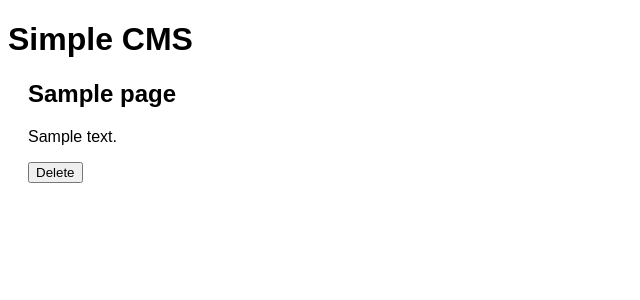
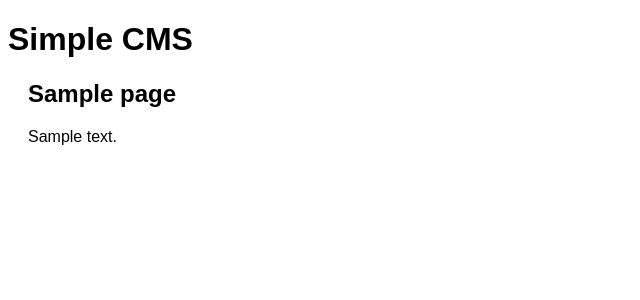
Before and after one commit to Josh-Reimer/ContentCrafter, a Flask app: page / in a window 1280 px wide. Shown: the top 300 px of the page, without its empty margins (0-640 px from the left). Run offline with Flask 3, Linux system fonts and the light colour scheme; tables that the repository leaves empty hold one stand-in row (values such as "Sample post").

Commit message:
removed delete button

```diff
--- a/templates/index.html
+++ b/templates/index.html
@@ -29,16 +29,9 @@
                 pageDiv.innerHTML = `
                     <h2>${page.title}</h2>
                     <p>${page.content}</p>
-                    <button onclick="deletePage(${id})">Delete</button>
                 `;
                 contentDiv.appendChild(pageDiv);
             }
-        }
-
-        // Delete a page
-        async function deletePage(id) {
-            await fetch(`${API_BASE}/${id}`, { method: 'DELETE' });
-            fetchPages();
         }
 
         // Initial fetch
```
